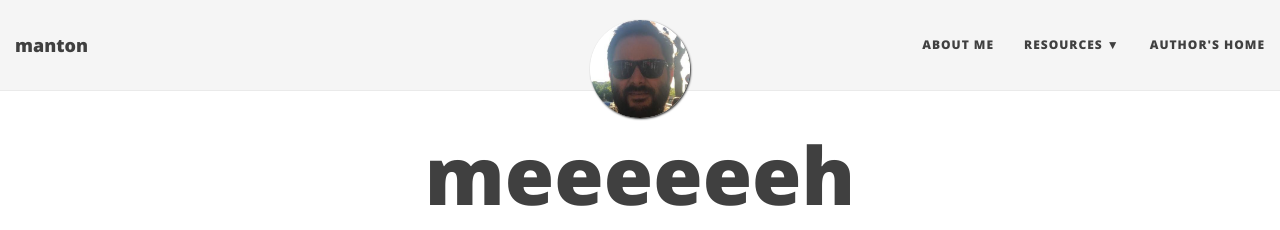
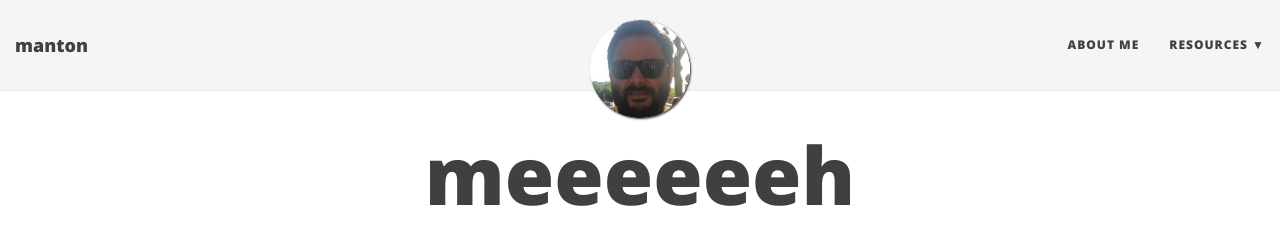
Before and after one commit to marioanton/marioanton.github.io, a Jekyll site: the page built from index.html, in a window 1280 px wide. Shown: the top 230 px of the page. Built offline with Jekyll 4.4.1, drawn with Linux system fonts in a browser that asks for light colours; nearby versions of some CDN libraries; the list of posts is cut into pages by our own code.

Commit message:
amend config

```diff
--- a/_config.yml
+++ b/_config.yml
@@ -25,10 +25,9 @@ description:  thoughts, experience and hobbies
 navbar-links:
   About Me: "meeeeeh"
   Resources:
-    - Beautiful Jekyll: "http://www.marioanton.com/"
     - Learn markdown: "http://www.markdowntutorial.com/"
     - GitHub Pages: "https://pages.github.com/"
-  Author's home: "http://www.marioanton.com"
+    - Redis: "https://redis.io/documentation"
 
 # Image to show in the navigation bar - image must be a square (width = height)
 # Remove this parameter if you don't want an image in the navbar
```
Also changed, not shown: 6 other files.
